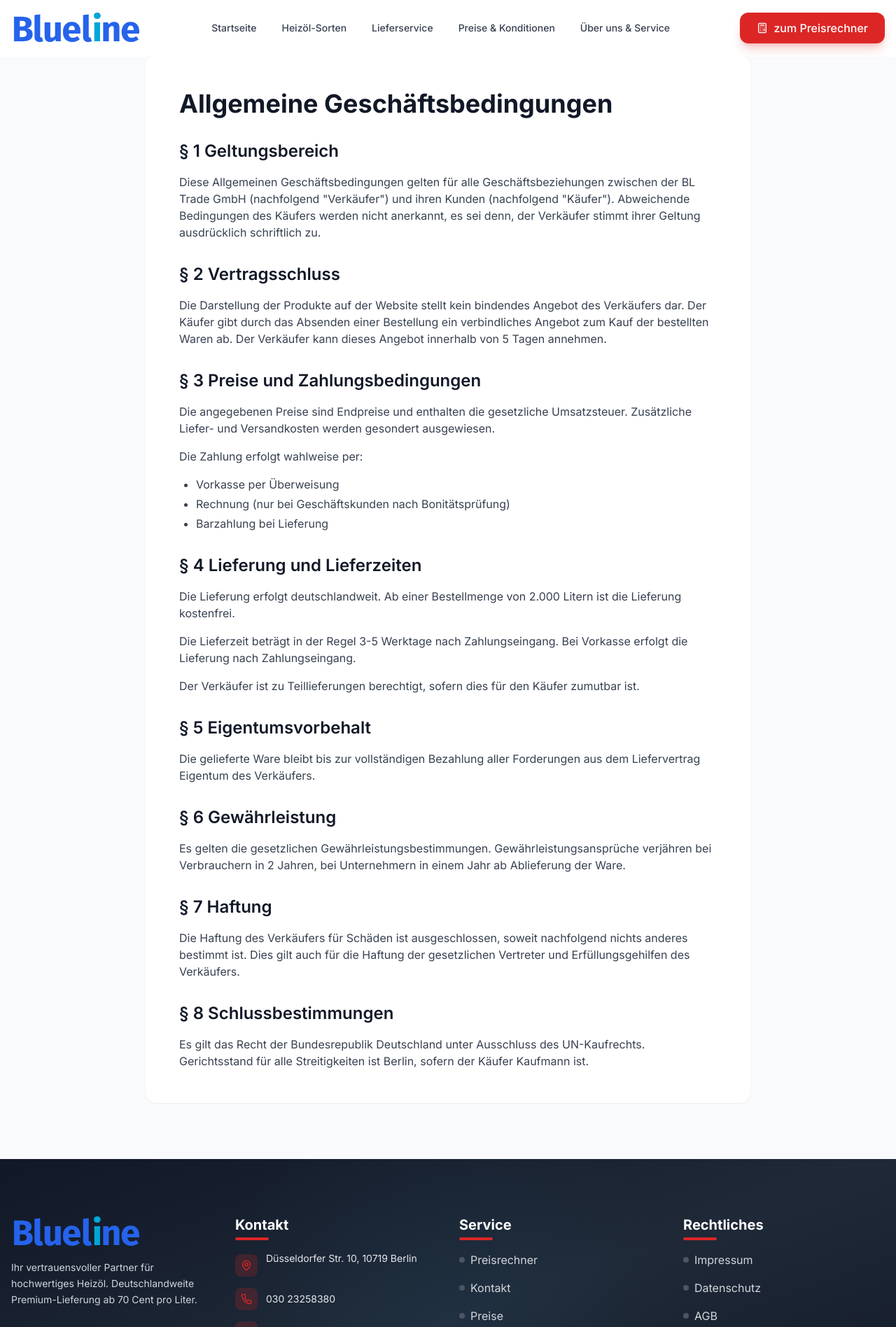
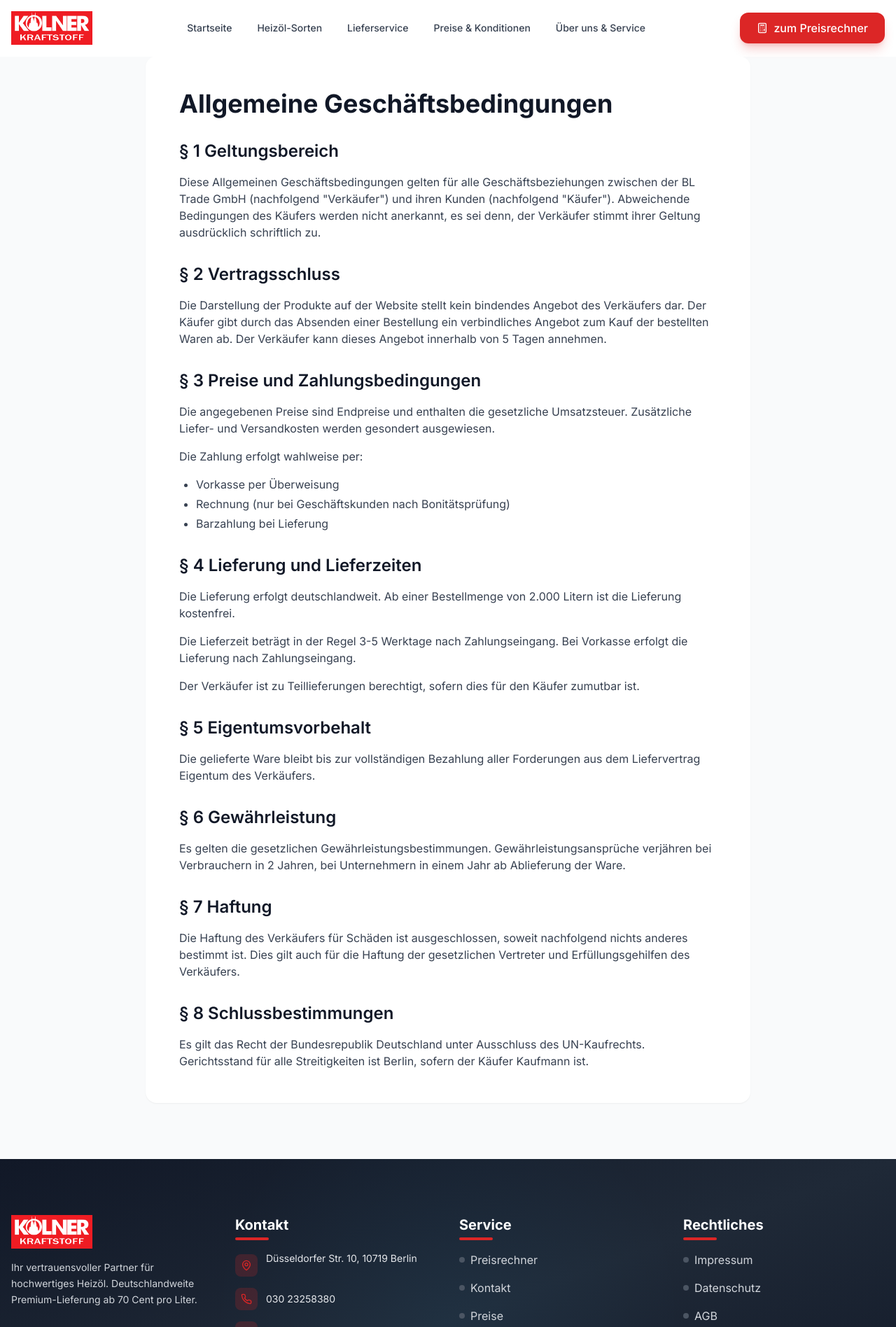
Before and after one commit to dvvvvv411/blueline-heizoel-98481, a React (Vite) app: page /agb in a window 1280 px wide. Shown: the top 1896 px of the page at 70% size. Built offline with nearby package versions, Linux system fonts and the light colour scheme.

Commit message:
Update header and footer logos

```diff
--- a/src/components/Footer.tsx
+++ b/src/components/Footer.tsx
@@ -16,8 +16,8 @@ const Footer = () => {
             <div className="space-y-6">
               <div>
                 <img
-                  src="/lovable-uploads/5f37edc5-73d7-450c-9343-d983bbd4bac4.png"
-                  alt="Blueline"
+                  src="/lovable-uploads/koelner-kraftstoff-logo.png"
+                  alt="Kölner Kraftstoff"
                   className="h-12 w-auto mb-4"
                 />
                 <p className="text-gray-300 text-sm leading-relaxed">
--- a/src/components/Header.tsx
+++ b/src/components/Header.tsx
@@ -62,8 +62,8 @@ const Header = () => {
           <div className="flex items-center lg:flex-none flex-1 lg:flex-initial justify-center lg:justify-start">
             <Link to="/" onClick={handleNavClick} className="group">
               <img
-                src="/lovable-uploads/5f37edc5-73d7-450c-9343-d983bbd4bac4.png"
-                alt="Blueline"
+                src="/lovable-uploads/koelner-kraftstoff-logo.png"
+                alt="Kölner Kraftstoff"
                 className="h-12 w-auto transition-transform duration-300 group-hover:scale-105"
               />
             </Link>
```
Also changed, not shown: public/lovable-uploads/koelner-kraftstoff-logo.png (added).
